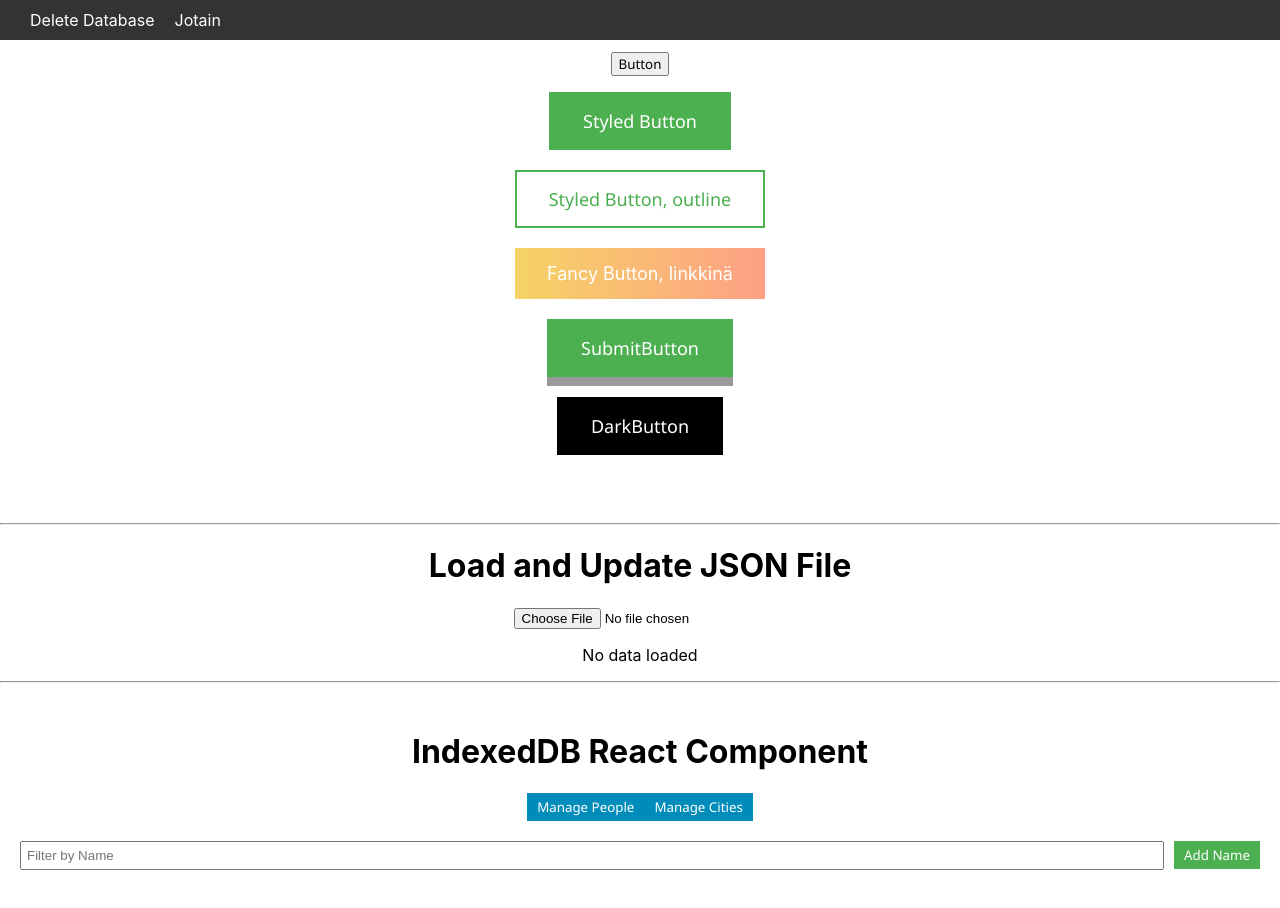
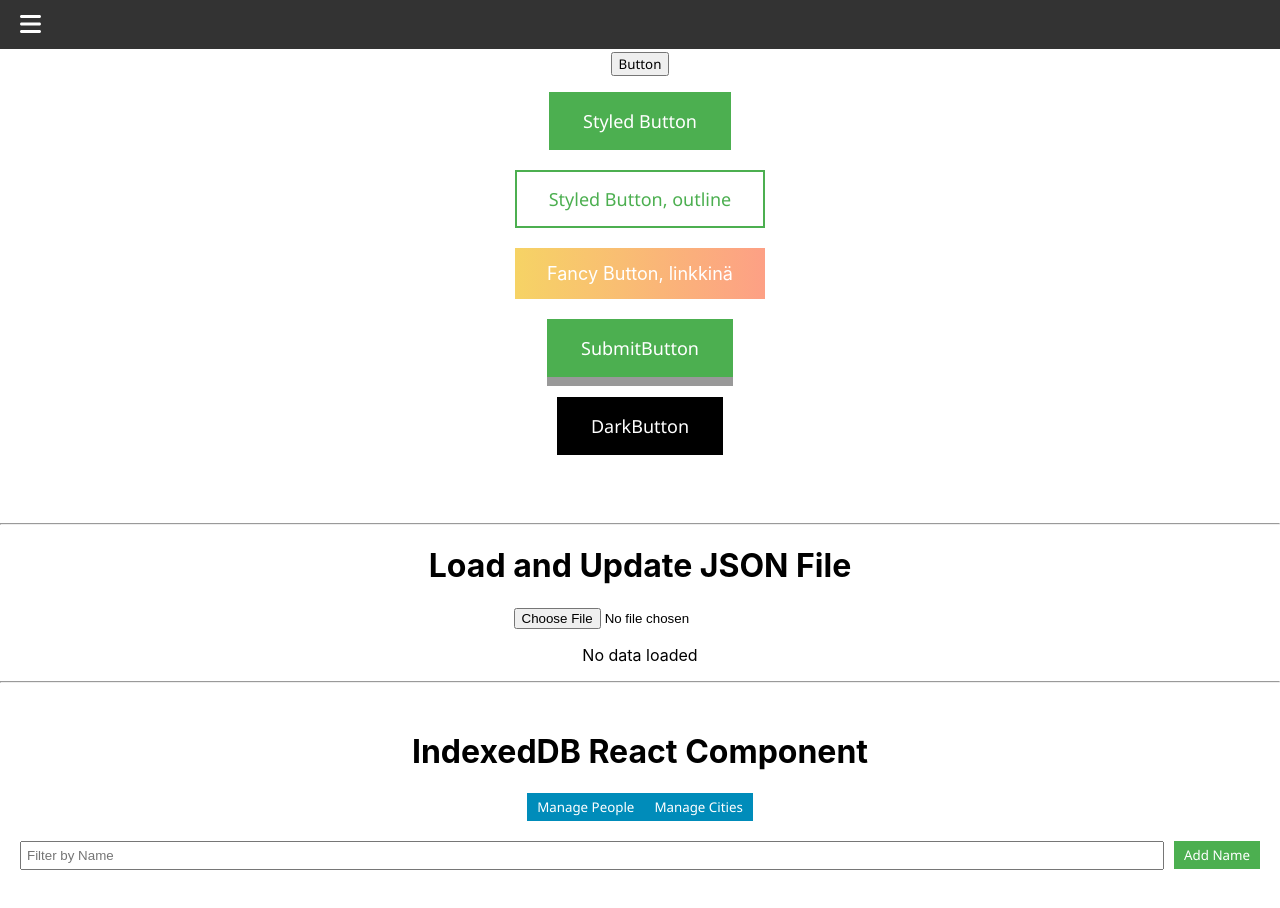
Before and after one commit to SeijaLauronen/PWAReactApp1, a React (Create React App) app: page / in a window 1280 px wide. Built offline with nearby package versions, Linux system fonts and the light colour scheme.

Commit message:
Menu hampurilaisena, avautuu liukuen

```diff
--- a/package.json
+++ b/package.json
@@ -4,6 +4,9 @@
   "version": "0.1.0",
   "private": true,
   "dependencies": {
+    "@fortawesome/fontawesome-svg-core": "^6.5.2",
+    "@fortawesome/free-solid-svg-icons": "^6.5.2",
+    "@fortawesome/react-fontawesome": "^0.2.2",
     "@testing-library/jest-dom": "^5.17.0",
     "@testing-library/react": "^13.4.0",
     "@testing-library/user-event": "^13.5.0",
--- a/src/components/Menu.js
+++ b/src/components/Menu.js
@@ -1,44 +1,7 @@
-import React from 'react';
+import React, { useState } from 'react';
 import styled from 'styled-components';
-/*
-const MenuContainer = styled.div`
-  position: fixed;
-  top: 0;
-  left: 0;
-  width: 100%;
-  background-color: #333;
-  padding: 10px 20px;
-`;
-
-const MenuButton = styled.button`
-  background-color: #f1f1f1;
-  border: none;
-  padding: 5px 10px;
-  cursor: pointer;
-`;
-
-const MenuList = styled.ul`
-  list-style-type: none;
-  padding: 0;
-  margin: 0;
-  display: ${({ open }) => (open ? 'block' : 'none')};
-  position: absolute;
-  background-color: #f9f9f9;
-  min-width: 120px;
-  box-shadow: 0px 8px 16px 0px rgba(0, 0, 0, 0.2);
-`;
-
-const MenuItem = styled.li`
-  padding: 12px 16px;
-  text-decoration: none;
-  display: block;
-  cursor: pointer;
-
-  &:hover {
-    background-color: #f1f1f1;
-  }
-`;
-*/
+import { FontAwesomeIcon } from '@fortawesome/react-fontawesome';
+import { faBars } from '@fortawesome/free-solid-svg-icons';
 
 const MenuContainer = styled.div`
   position: fixed;
@@ -47,44 +10,71 @@ const MenuContainer = styled.div`
   width: 100%;
   background-color: #333;
   padding: 10px 20px;
+  display: flex;
+  justify-content: space-between;
+  align-items: center;
+  z-index: 1000;
 `;
 
 const MenuList = styled.ul`
   list-style-type: none;
   padding: 0;
   margin: 0;
-  display: flex;
+  position: fixed;
+  top: 50px; /* Alkaa menupalkin alapuolelta */
+  left: 0;
+  width: 250px;
+  height: calc(100% - 50px); /* Korkeus suhteutettu menupalkkiin */
+  background-color: white;
+  transform: ${({ isOpen }) => (isOpen ? 'translateX(0)' : 'translateX(-100%)')};
+  transition: transform 0.3s ease-in-out;
+  z-index: 999;
 `;
 
 const MenuItem = styled.li`
-  padding: 0 10px;
+  padding: 10px;
   text-decoration: none;
-  color: white;
+  color: black;
   cursor: pointer;
 
   &:hover {
-    text-decoration: underline;
+    background-color: #ddd;
   }
 `;
 
-
-
+const MenuIcon = styled.div`
+  cursor: pointer;
+  color: white;
+  font-size: 24px;
+`;
 
 const Menu = ({ onDeleteDatabase }) => {
+  const [isOpen, setIsOpen] = useState(false);
+
   const handleDeleteDatabase = () => {
+    const confirmDelete = window.confirm('Are you sure you want to delete the database? This action cannot be undone.');
+    if (confirmDelete) {
       onDeleteDatabase();
+      //setIsOpen(false); // Close menu after deleting database
+    }
+    setIsOpen(false); //Suljetaan menu joka tapauksessa
   };
 
   return (
+    <>
       <MenuContainer>
-        <MenuList>
+        <MenuIcon onClick={() => setIsOpen(!isOpen)}>
+          <FontAwesomeIcon icon={faBars} />
+        </MenuIcon>
+      </MenuContainer>
+      <MenuList isOpen={isOpen}>
         <MenuItem onClick={handleDeleteDatabase}>Delete Database</MenuItem>
-          {/* Lisää muita valikon vaihtoehtoja tarvittaessa */}
-          <MenuItem >Jotain</MenuItem>
+        {/* Add other menu options as needed */}
+        <MenuItem >Testi menuitem</MenuItem>
+        <MenuItem >Testi menuitem2</MenuItem>
       </MenuList>
-      </MenuContainer>
+    </>
   );
 };
 
-
 export default Menu;
```
Also changed, not shown: 1 other file (tests, documents, lock files or other folders). Lines whose indentation alone changed are shown as unchanged.
